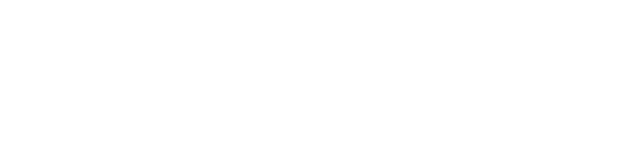
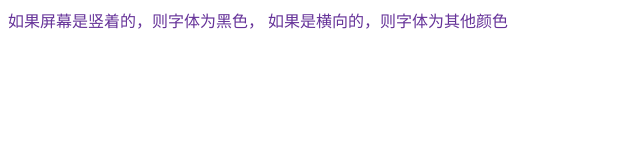
Before and after one commit to chenyzgithub/test-site, a plain HTML site: page one/index.html in a window 1280 px wide. Shown: the whole page, without its empty margins (0-640 px from the left). Drawn offline with Linux system fonts and the light colour scheme.

Commit message:
2022-8-12

```diff
--- a/one/index.html
+++ b/one/index.html
@@ -1,12 +1,23 @@
 <!DOCTYPE html>
 <html lang="en">
+
 <head>
     <meta charset="UTF-8">
     <meta http-equiv="X-UA-Compatible" content="IE=edge">
     <meta name="viewport" content="width=device-width, initial-scale=1.0">
     <title>Document</title>
+    <style>
+        @media (orientation: landscape) {
+            body {
+                color: rebeccapurple;
+            }
+        }
+    </style>
 </head>
+
 <body>
+    如果屏幕是竖着的，则字体为黑色，
+    如果是横向的，则字体为其他颜色
+</body>
 
-</body>
 </html>
```
